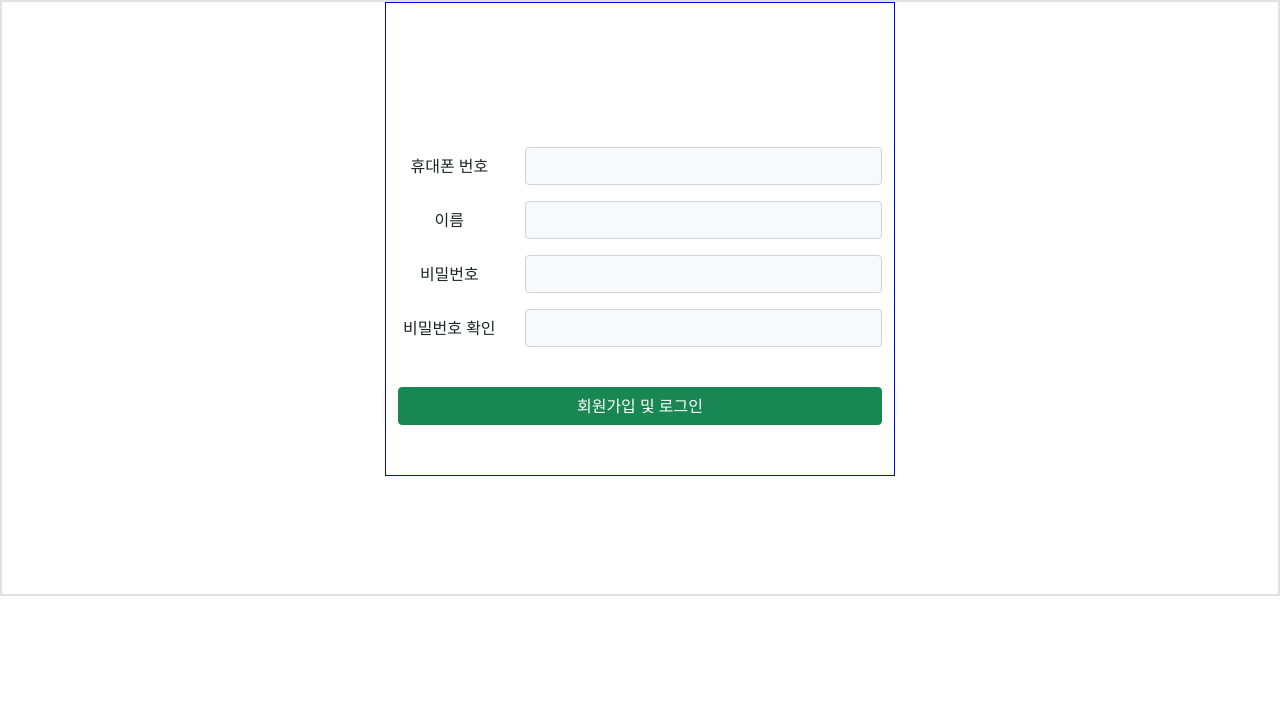
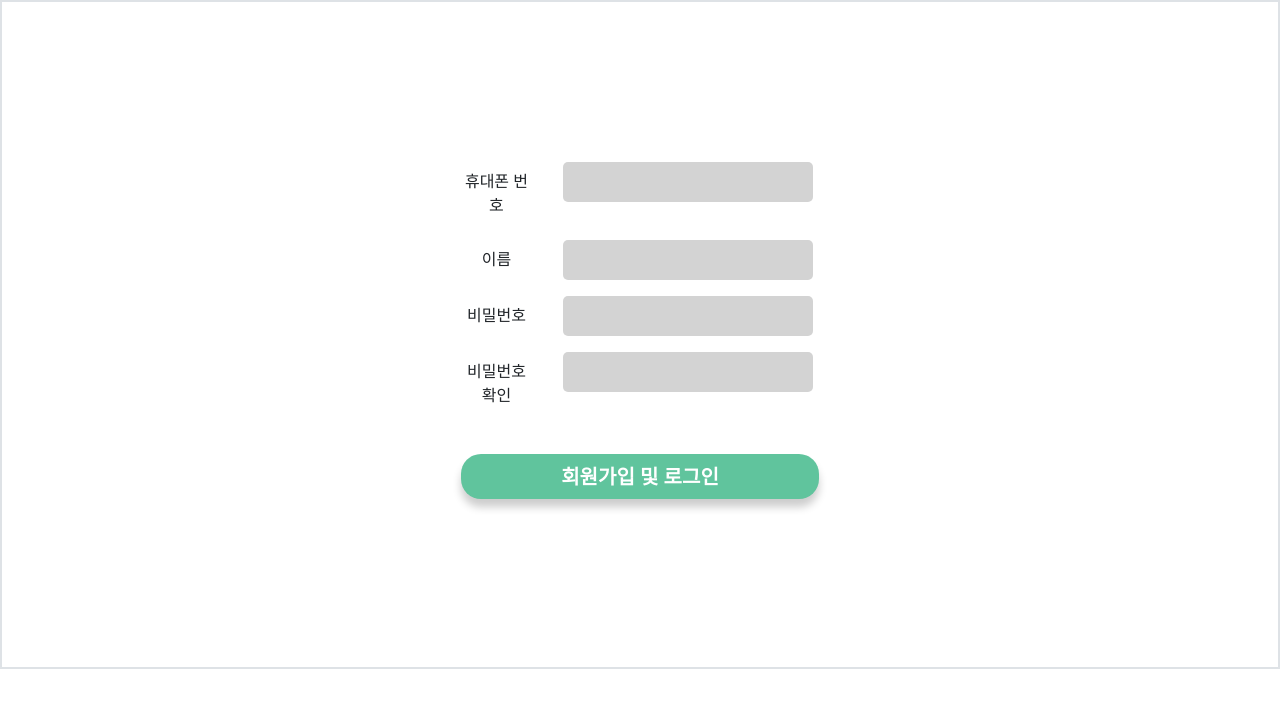
Before and after one commit to tkdgus1030/OSS_project, a Django app: a page that uses main/templates/main/web/sign_up.html in a window 1280 px wide. Shown: the part 52-760 px from the top of the page. Run offline with Django 3.2, Linux system fonts and the light colour scheme.

Commit message:
Modify sign_up.html

```diff
--- a/main/templates/main/web/sign_up.html
+++ b/main/templates/main/web/sign_up.html
@@ -4,35 +4,34 @@
 {% block body %}
 
 
-<div class="container-sm" style="width:40%;height:80%;border:1px solid blue;text-align: center">
-<br><br><br><br><br><br>
+<div class="container-sm" style="width:30%;height:80%;text-align: center; margin-top: 160px">
   <div class="mb-3 row">
     <label for="inputPhonenumber" class="col-sm-3 col-form-label">휴대폰 번호</label>
     <div class="col-sm-9">
-      <input class="form-control bg-light" id="inputPhonenumber">
+      <input class="input_design" id="inputPhonenumber">
     </div>
   </div>
   <div class="mb-3 row">
     <label for="inputName" class="col-sm-3 col-form-label">이름</label>
     <div class="col-sm-9">
-      <input class="form-control bg-light" id="inputName">
+      <input class="input_design" id="inputName">
     </div>
   </div>
   <div class="mb-3 row">
     <label for="inputPassword" class="col-sm-3 col-form-label">비밀번호</label>
     <div class="col-sm-9">
-      <input type="password" class="form-control bg-light" id="inputPassword">
+      <input type="password" class="input_design" id="inputPassword">
     </div>
   </div>
    <div class="mb-3 row">
     <label for="inputPasswordCheck" class="col-sm-3 col-form-label">비밀번호 확인</label>
     <div class="col-sm-9">
-      <input type="password" class="form-control bg-light" id="inputPasswordCheck">
+      <input type="password" class="input_design" id="inputPasswordCheck">
     </div>
   </div>
     <br>
     <div class="d-grid gap-2">
-        <button type="button" class="btn btn-success text-white rounded-10" onClick="location.href='{% url 'main:group_list' %}'" >회원가입 및 로그인</button>
+        <button type="button" class="btn_design2" onClick="location.href='{% url 'main:group_list' %}'" >회원가입 및 로그인</button>
     </div>
     <br>
     <br><br><br><br><br><br>
```
